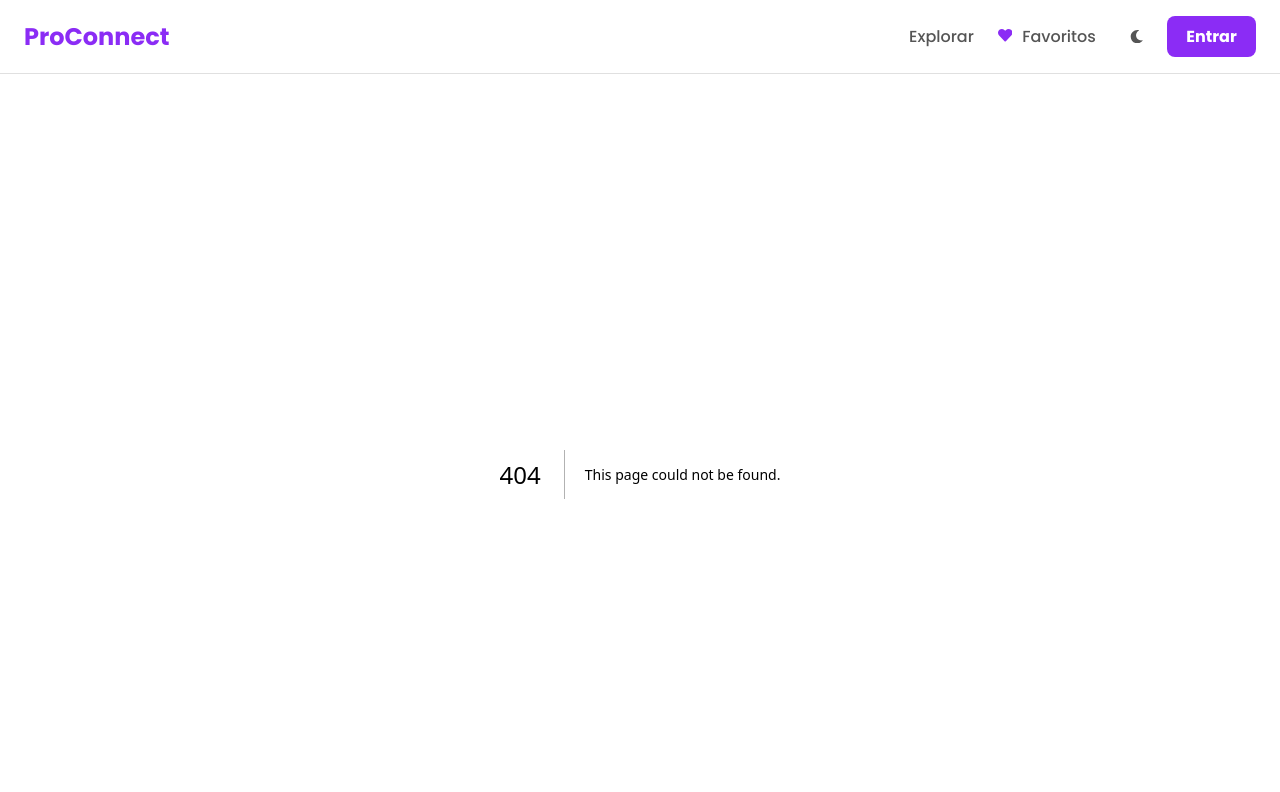
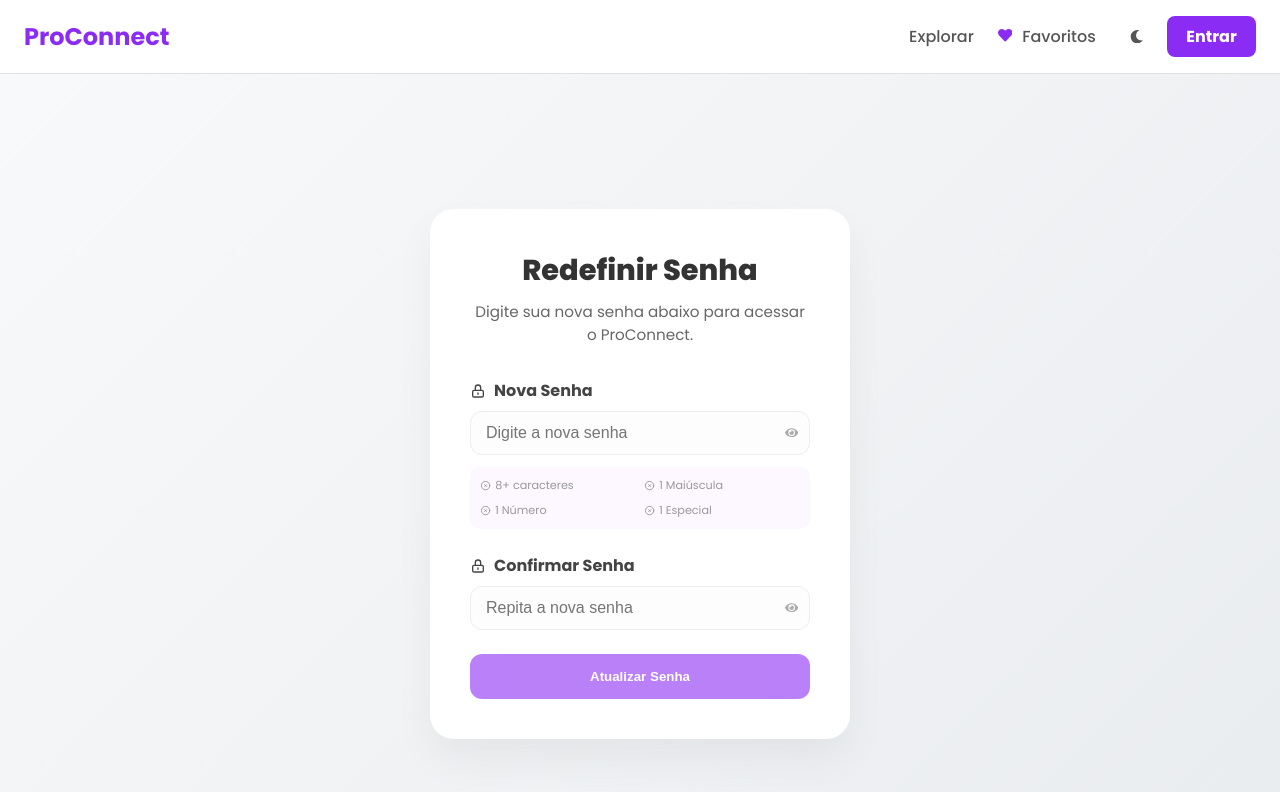
Before and after one commit to billiezinha/ProConnect, a Next.js app in the folder proconnect/: page /reset-password in a window 1280 px wide. Before the commit this address had no page. Shown: the top 792 px of the page. Built offline with nearby package versions, Linux system fonts and the light colour scheme; no server answers.

Commit message:
reset-password

```diff
--- /dev/null
+++ b/proconnect/src/app/reset-password/page.module.css
@@ -0,0 +1,67 @@
+.body {
+  width: 100vw;
+  height: 100vh;
+  display: flex;
+  align-items: center;
+  justify-content: center;
+  background: linear-gradient(135deg, #f8f9fa 0%, #e9ecef 100%);
+  margin: 0;
+}
+
+.card {
+  background: white;
+  padding: 2.5rem;
+  border-radius: 24px;
+  box-shadow: 0 20px 40px rgba(0, 0, 0, 0.05);
+  width: 90%;
+  max-width: 420px;
+  text-align: center;
+}
+
+.card h1 { font-size: 1.8rem; color: #333; margin-bottom: 0.5rem; font-weight: 800; }
+.card p { color: #666; font-size: 0.95rem; margin-bottom: 2rem; }
+
+.formGroup { text-align: left; margin-bottom: 1.5rem; }
+.formGroup label { display: flex; align-items: center; gap: 8px; font-weight: 600; color: #444; margin-bottom: 8px; }
+
+/* Wrapper unificado para ambos os campos ficarem iguais */
+.passwordWrapper { position: relative; display: flex; align-items: center; }
+.passwordWrapper input {
+  width: 100%;
+  padding: 12px 45px 12px 15px; /* Padding direito abre espaço para o olhinho */
+  border: 1.5px solid #eee;
+  border-radius: 12px;
+  background: #fdfdfd;
+  font-size: 1rem;
+}
+.passwordWrapper input:focus { border-color: var(--cor-primaria); outline: none; background: #fff; }
+
+.toggleBtn { position: absolute; right: 12px; background: none; border: none; color: #aaa; cursor: pointer; display: flex; align-items: center; }
+
+.passwordRules {
+  display: grid;
+  grid-template-columns: 1fr 1fr;
+  gap: 8px;
+  margin-top: 12px;
+  padding: 10px;
+  background: #fdf8ff;
+  border-radius: 10px;
+}
+
+.ruleMet { font-size: 0.7rem; color: var(--cor-primaria); font-weight: 700; display: flex; align-items: center; gap: 4px; }
+.ruleUnmet { font-size: 0.7rem; color: #999; display: flex; align-items: center; gap: 4px; }
+
+.submitBtn {
+  width: 100%;
+  padding: 15px;
+  background: var(--cor-primaria);
+  color: white;
+  border: none;
+  border-radius: 12px;
+  font-weight: 700;
+  cursor: pointer;
+  transition: transform 0.2s, background 0.2s;
+}
+
+.submitBtn:disabled { opacity: 0.6; cursor: not-allowed; }
+.submitBtn:hover:not(:disabled) { transform: translateY(-2px); background: #7a22d8; }
--- /dev/null
+++ b/proconnect/src/app/reset-password/page.tsx
@@ -0,0 +1,124 @@
+"use client";
+import { useState, Suspense } from "react";
+import { useSearchParams, useRouter } from "next/navigation";
+import { resetPassword } from "@/service/authService";
+import styles from "./page.module.css";
+import { HiOutlineLockClosed, HiOutlineCheckCircle, HiOutlineXCircle } from "react-icons/hi";
+import { FaEye, FaEyeSlash } from "react-icons/fa";
+import toast from "react-hot-toast";
+
+function ResetPasswordForm() {
+  const router = useRouter();
+  const searchParams = useSearchParams();
+  const token = searchParams.get("token");
+
+  const [novaSenha, setNovaSenha] = useState("");
+  const [confirmarSenha, setConfirmarSenha] = useState("");
+  const [loading, setLoading] = useState(false);
+  const [showPass, setShowPass] = useState(false);
+  // Estado para controlar a visibilidade do segundo campo
+  const [showConfirmPass, setShowConfirmPass] = useState(false);
+
+  const passwordChecks = [
+    { label: "8+ caracteres", met: novaSenha.length >= 8 },
+    { label: "1 Maiúscula", met: /[A-Z]/.test(novaSenha) },
+    { label: "1 Número", met: /\d/.test(novaSenha) },
+    { label: "1 Especial", met: /[^a-zA-Z0-9]/.test(novaSenha) },
+  ];
+
+  const isPasswordSecure = passwordChecks.every(check => check.met);
+
+  const handleSubmit = async (e: React.FormEvent) => {
+    e.preventDefault();
+
+    if (!token) {
+      toast.error("Link de recuperação inválido.");
+      return;
+    }
+
+    if (novaSenha !== confirmarSenha) {
+      toast.error("As senhas não coincidem.");
+      return;
+    }
+
+    setLoading(true);
+    try {
+      const response = await resetPassword({ token, novaSenha });
+      toast.success(response.message || "Senha atualizada com sucesso!");
+
+      // REDIRECIONAMENTO SOLICITADO PARA A TELA DE LOGIN
+      router.push("/login");
+    } catch (err: any) {
+      const msg = err.response?.data?.message || err.response?.data?.error || "Erro ao redefinir.";
+      toast.error(msg);
+    } finally {
+      setLoading(false);
+    }
+  };
+
+  return (
+    <div className={styles.card}>
+      <h1>Redefinir Senha</h1>
+      <p>Digite sua nova senha abaixo para acessar o ProConnect.</p>
+
+      <form onSubmit={handleSubmit}>
+        {/* CAMPO DE NOVA SENHA (Mantido) */}
+        <div className={styles.formGroup}>
+          <label><HiOutlineLockClosed /> Nova Senha</label>
+          <div className={styles.passwordWrapper}>
+            <input
+              type={showPass ? "text" : "password"}
+              value={novaSenha}
+              onChange={(e) => setNovaSenha(e.target.value)}
+              required
+              placeholder="Digite a nova senha"
+            />
+            <button type="button" onClick={() => setShowPass(!showPass)} className={styles.toggleBtn}>
+              {showPass ? <FaEyeSlash /> : <FaEye />}
+            </button>
+          </div>
+
+          <div className={styles.passwordRules}>
+            {passwordChecks.map((check, i) => (
+              <span key={i} className={check.met ? styles.ruleMet : styles.ruleUnmet}>
+                {check.met ? <HiOutlineCheckCircle /> : <HiOutlineXCircle />} {check.label}
+              </span>
+            ))}
+          </div>
+        </div>
+
+        {/* CAMPO DE CONFIRMAÇÃO (CORRIGIDO PARA FICAR IGUAL AO PRIMEIRO) */}
+        <div className={styles.formGroup}>
+          <label><HiOutlineLockClosed /> Confirmar Senha</label>
+          <div className={styles.passwordWrapper}>
+            <input
+              type={showConfirmPass ? "text" : "password"} // Tipo controlado pelo novo estado
+              value={confirmarSenha}
+              onChange={(e) => setConfirmarSenha(e.target.value)}
+              required
+              placeholder="Repita a nova senha"
+            />
+            {/* Adicionado o botão de 'olhinho' no campo de baixo também */}
+            <button type="button" onClick={() => setShowConfirmPass(!showConfirmPass)} className={styles.toggleBtn}>
+              {showConfirmPass ? <FaEyeSlash /> : <FaEye />}
+            </button>
+          </div>
+        </div>
+
+        <button type="submit" className={styles.submitBtn} disabled={loading || !isPasswordSecure}>
+          {loading ? "Salvando..." : "Atualizar Senha"}
+        </button>
+      </form>
+    </div>
+  );
+}
+
+export default function ResetPasswordPage() {
+  return (
+    <div className={styles.body}>
+      <Suspense fallback={<div>Carregando...</div>}>
+        <ResetPasswordForm />
+      </Suspense>
+    </div>
+  );
+}
```
